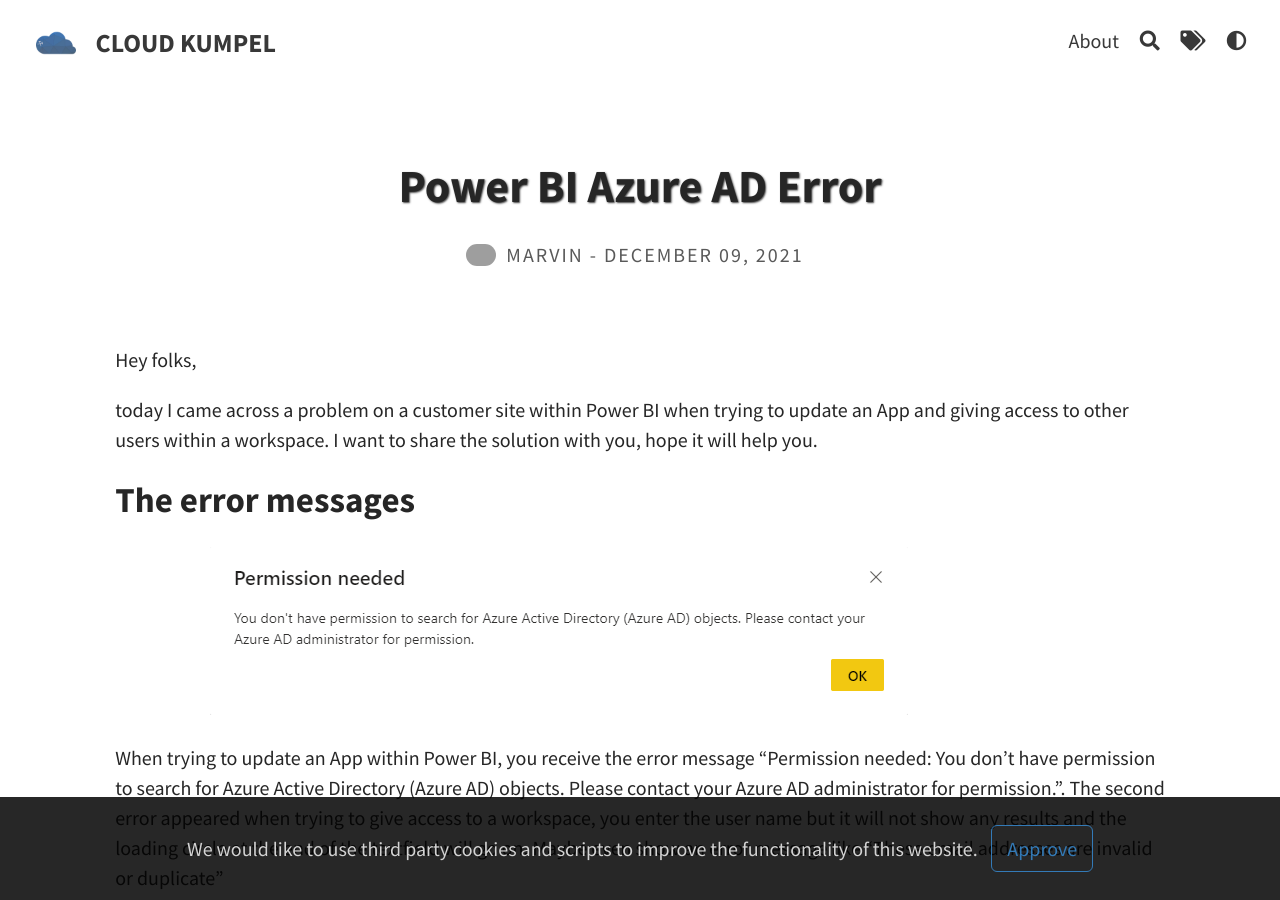
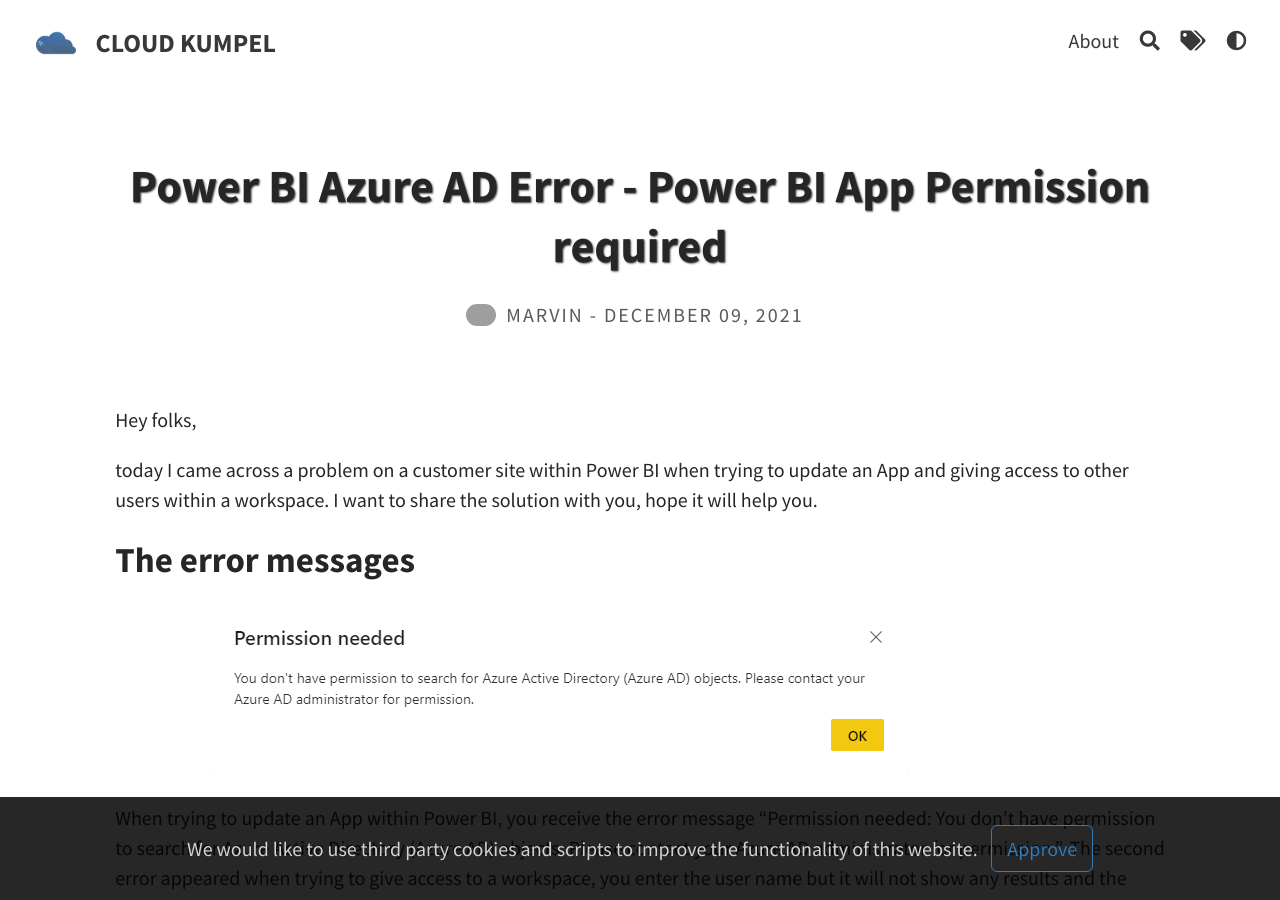
Before and after one commit to Cloud-Kumpel/CloudKumpel, a Jekyll site: the page built from _posts/2021-12-09-PowerBI-AzureAD-Error.md, in a window 1280 px wide and 900 px high. Built offline with Jekyll 4.4.1, drawn with Linux system fonts in a browser that asks for light colours; comment, search, counter and statistics services are not loaded; grey boxes are pictures that could not be loaded.

Commit message:
Kleinere Anpassungen

```diff
--- a/_posts/2021-12-09-PowerBI-AzureAD-Error.md
+++ b/_posts/2021-12-09-PowerBI-AzureAD-Error.md
@@ -1,6 +1,6 @@
 ---
 layout: post
-title: Power BI Azure AD Error
+title: Power BI Azure AD Error - Power BI App Permission required
 tags: [Azure AD,Power BI]
 author: MarvinBangert
 excerpt_separator: <!--more-->
@@ -9,6 +9,8 @@
 Hey folks,
 
 today I came across a problem on a customer site within Power BI when trying to update an App and giving access to other users within a workspace. I want to share the solution with you, hope it will help you.
+
+<!--more-->
 
 ## The error messages
 
```
